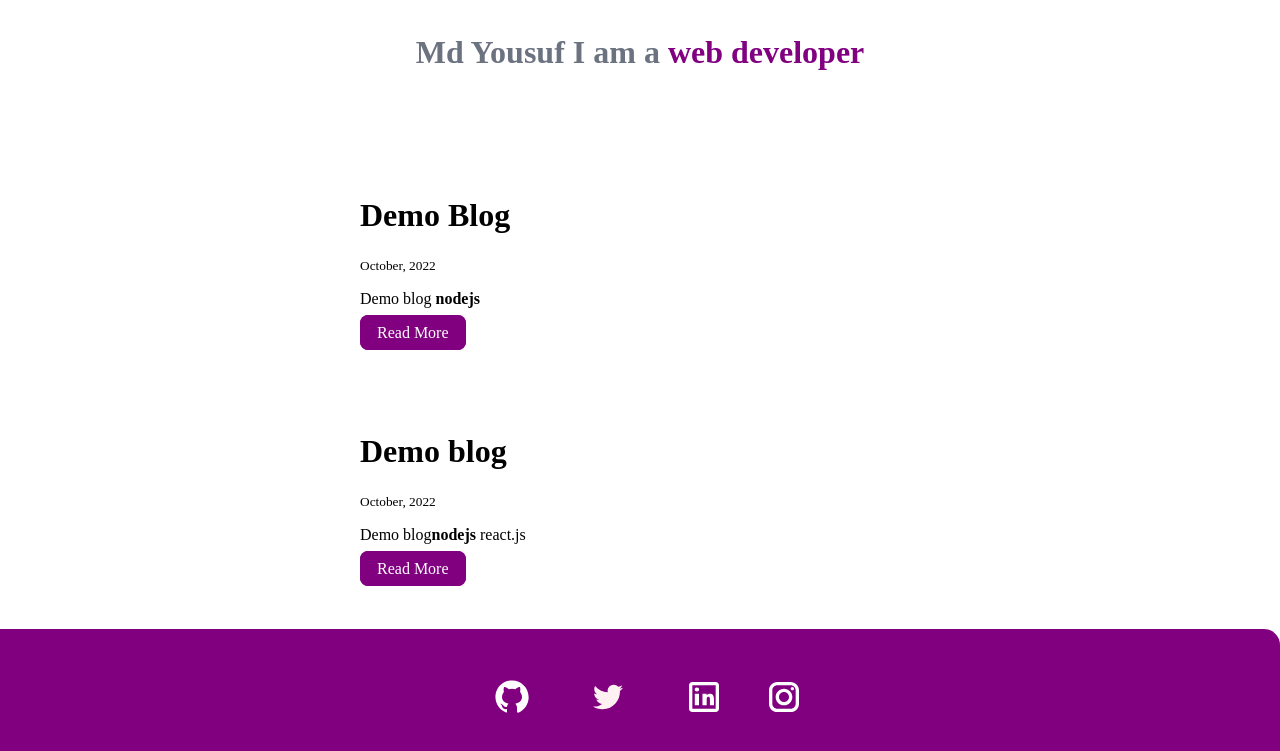
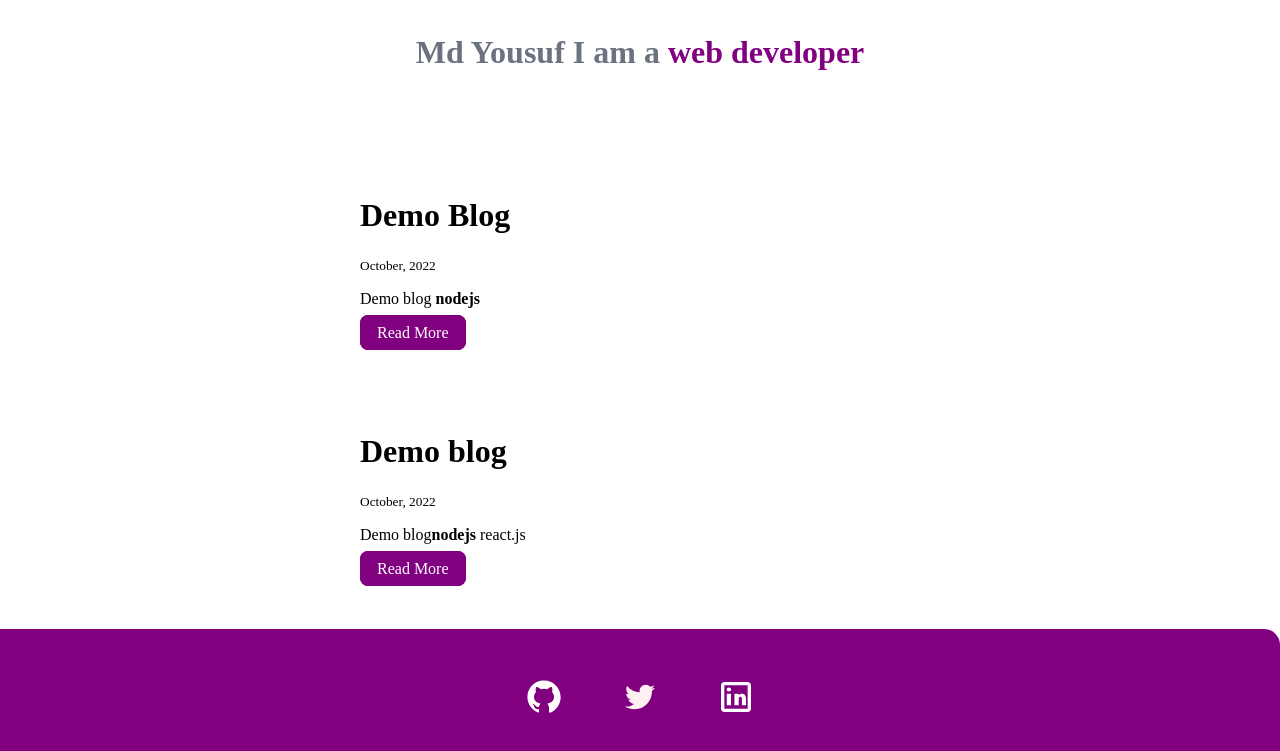
Before and after one commit to mdyousuf10/Yousuf-Farooqui-portfolio, a plain HTML site: page blogs.html in a window 1280 px wide. Shown: the part 451-1202 px from the top of the page. Drawn offline with Linux system fonts and the light colour scheme; a web font is replaced by a local one.

Commit message:
footer update

```diff
--- a/blogs.html
+++ b/blogs.html
@@ -49,16 +49,15 @@
        <footer class="footer">
 
         <ul class="social-links list-non-bullet">
-            <li class="list-item-inline" > <a class="link" href="https://github.com/mdyousuf10">
+            <li class="list-item-inline" > <a class="link" href="https://github.com/mdyousuf10" target="_blank">
                 <img  class="social-icons" src="/images/github.svg" alt="">
             </a> </li>
-            <li class="list-item-inline" > <a class="link" href="">
+            <li class="list-item-inline" > <a class="link" href="https://twitter.com/YousufFarooqui0" target="_blank">
                 <img class="social-icons" src="/images/twitter.svg" alt="" srcset="">
             </a> </li>
-            <li class="list-item-inline" > <a class="link" href="https://www.linkedin.com/in/md-yousuf-farooqui-773916187/">
+            <li class="list-item-inline" > <a class="link" href="https://www.linkedin.com/in/md-yousuf-farooqui-773916187/" target="_blank">
                 <img class="social-icons" src="/images/linkedin.svg" alt="" srcset="">
             </a> </li>
-            <li class="list-item-inline"><a href=""><img class="social-icons" src="/images/instagram.svg" alt="" srcset=""></a></li>
         </ul>
     </footer>
 </body>
```
Also changed, not shown: projects.html (+4 -4 lines).
